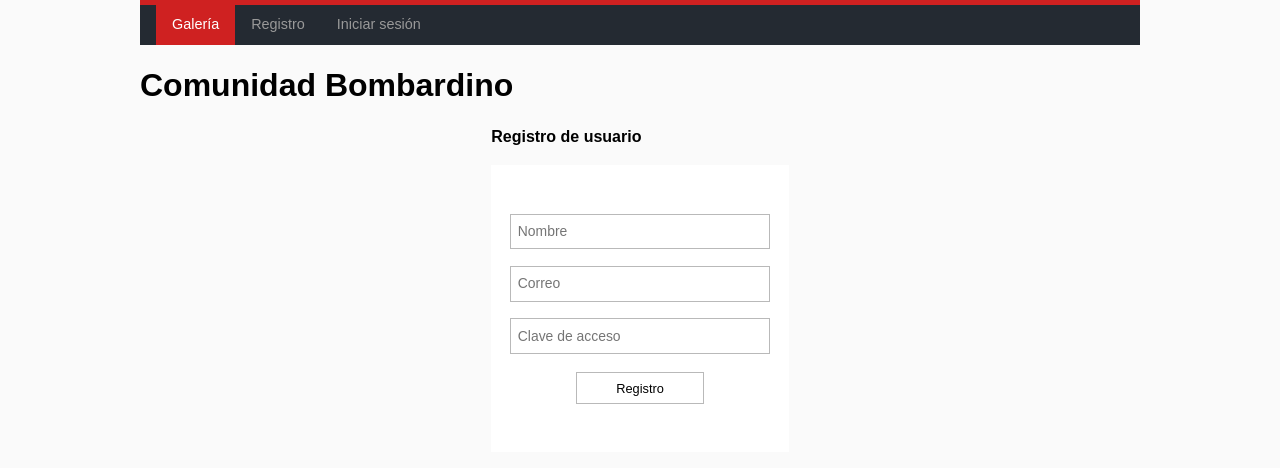
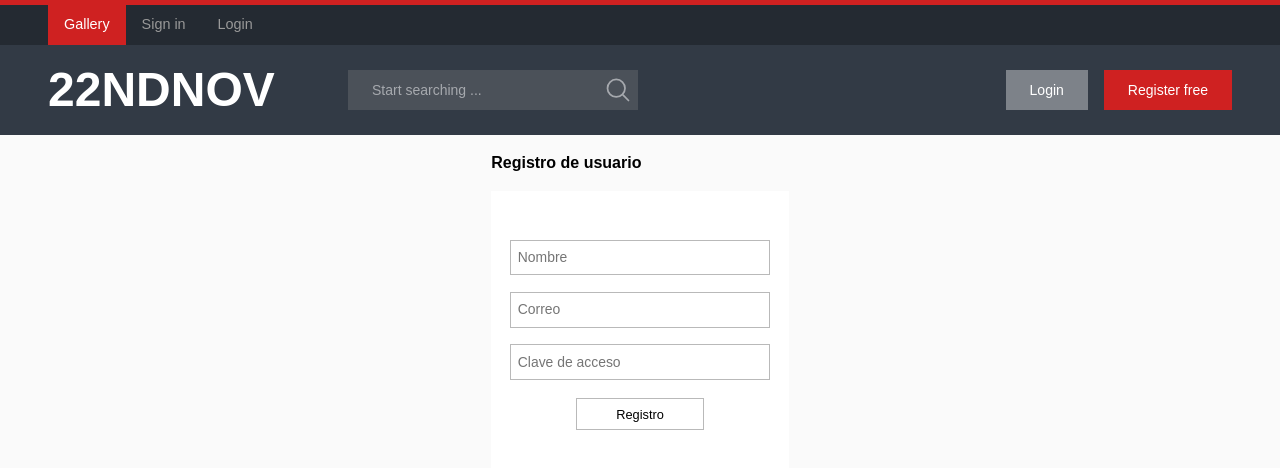
Before and after one commit to AntonioJRuizG/Antonio-Ruiz-Final-Project-front-202301-mad, a React (Create React App) app: page /registro in a window 1280 px wide. Shown: the top 468 px of the page. Built offline with nearby package versions, Linux system fonts and the light colour scheme; a web font is replaced by a local one.

Commit message:
Change header style

```diff
--- a/src/common/components/header/header.style.module.scss
+++ b/src/common/components/header/header.style.module.scss
@@ -5,7 +5,7 @@
   background-color: $backgroud-color;
   display: flex;
   flex-direction: column;
-  gap: 1rem;
+  gap: 0;
   height: fit-content;
   padding-left: 0;
   padding-right: 0;
@@ -18,12 +18,110 @@
     display: flex;
     justify-content: space-between;
     align-items: center;
+    background-color: $tertiary-color;
+    height: 90px;
+    padding-right: $body_padding;
+    padding-left: $body_padding;
+
     .headerTitle {
-      color: $text_default_light_color;
+      color: $quaternary-color;
       font-family: $font_default_family;
-      font-size: 2rem;
+      font-size: 48px;
       min-width: 300px;
-      font-weight: bold;
+    }
+
+    .headerButtonsContainer {
+      display: flex;
+      flex-direction: row;
+      gap: 1rem;
+      align-items: center;
+      justify-content: space-between;
+      width: 100%;
+      height: 40px;
+
+      .headerButtons {
+        display: flex;
+        justify-content: space-between;
+        gap: 1rem;
+        height: 40px;
+        align-items: center;
+
+        a {
+          font-family: $font_default_family;
+          font-size: 14px;
+          display: flex;
+          align-items: center;
+          background-color: $octonary-color;
+          height: 40px;
+          color: $quaternary-color;
+          text-decoration: none;
+          padding: 0 1.5rem 0 1.5rem;
+          transition: ease 0.2s;
+          white-space: nowrap;
+        }
+
+        a:nth-child(2) {
+          background-color: $primary-color;
+        }
+
+        a:hover {
+          background-color: $secondary-color;
+          color: $quaternary-color;
+          transition: ease 0.5s;
+        }
+      }
+
+      .headerSearchBoxContainer {
+        display: flex;
+        align-items: center;
+        height: 100%;
+      }
+
+      .headerSearchBox {
+        height: 40px;
+        width: 250px;
+        font-family: $font_default_family;
+        background-color: $quinary-color;
+        color: $quaternary-color;
+        font-size: 14px;
+        padding-left: 1.5rem;
+        border: none;
+        outline: none;
+      }
+
+      .headerSearchBtn {
+        height: 40px;
+        width: 40px;
+        border-radius: 0px;
+        border: none;
+        background-color: $quinary-color;
+        color: $senary-color;
+        cursor: pointer;
+      }
+
+      .headerSearchBox::placeholder {
+        color: $senary-color;
+      }
+
+      .headerSearchBox:focus {
+        border: none;
+      }
     }
   }
 }
+
+@media (max-width: 950px) {
+  .header {
+    .headerTitleContainer {
+      align-items: flex-start;
+      flex-direction: column;
+      height: 190px;
+      justify-content: flex-start;
+
+      .headerButtonsContainer {
+        flex-direction: column;
+        align-items: flex-start;
+      }
+    }
+  }
+}
--- a/src/common/components/header/header.tsx
+++ b/src/common/components/header/header.tsx
@@ -1,6 +1,14 @@
-import { CurrentUserName } from "../../../features/user/components/current.user/current.user";
+import { Link } from "react-router-dom";
+import { MenuOptions } from "../../../app/app";
 import { Menu } from "../menu/menu";
 import style from "./header.style.module.scss";
+import SearchIcon from "../../icons/search.icon";
+
+export const menuOptionsPublic: MenuOptions[] = [
+  { id: "1", label: "Login", path: "/iniciar_sesion" },
+  { id: "2", label: "Register free", path: "/registro" },
+];
+
 export function Header() {
   return (
     <header className={style.header}>
@@ -8,8 +16,27 @@ export function Header() {
         <Menu></Menu>
       </div>
       <div className={style.headerTitleContainer}>
-        <h1 className={style.headerTitle}>Comunidad Bombardino</h1>
-        <CurrentUserName></CurrentUserName>
+        <h1 className={style.headerTitle}>22NDNOV</h1>
+        <div className={style.headerButtonsContainer}>
+          <div className={style.headerSearchBoxContainer}>
+            <input
+              className={style.headerSearchBox}
+              type="text"
+              placeholder="Start searching ..."
+            />
+            <button className={style.headerSearchBtn}>
+              <SearchIcon></SearchIcon>
+            </button>
+          </div>
+          <div className={style.headerButtons}>
+            {menuOptionsPublic.map((menuOpt) => (
+              <Link key={menuOpt.id} to={menuOpt.path}>
+                {menuOpt.label}
+              </Link>
+            ))}
+          </div>
+        </div>
+        {/* <CurrentUserName></CurrentUserName> */}
       </div>
     </header>
   );
--- a/src/common/components/menu.list/menu.list.style.module.scss
+++ b/src/common/components/menu.list/menu.list.style.module.scss
@@ -14,6 +14,7 @@ li {
     text-decoration: none;
     padding: 0 1rem 0 1rem;
     transition: ease 0.2s;
+    white-space: nowrap;
   }
 
   a:hover {
--- a/src/common/components/menu/menu.tsx
+++ b/src/common/components/menu/menu.tsx
@@ -8,14 +8,14 @@ import { LogoutBtn } from "../../../features/user/components/logout/logout.btn";
 import { MenuOptions } from "../../../app/app";
 
 export const menuOptionsPrivate: MenuOptions[] = [
-  { id: "1", label: "Galería", path: "/" },
-  { id: "2", label: "Añadir", path: "/nuevo_bombardino" },
+  { id: "1", label: "Gallery", path: "/" },
+  { id: "2", label: "Add", path: "/nuevo_bombardino" },
 ];
 
 export const menuOptionsPublic: MenuOptions[] = [
-  { id: "1", label: "Galería", path: "/" },
-  { id: "3", label: "Registro", path: "/registro" },
-  { id: "4", label: "Iniciar sesión", path: "/iniciar_sesion" },
+  { id: "1", label: "Gallery", path: "/" },
+  { id: "3", label: "Sign in", path: "/registro" },
+  { id: "4", label: "Login", path: "/iniciar_sesion" },
 ];
 
 export function Menu() {
--- /dev/null
+++ b/src/common/icons/search.icon.jsx
@@ -0,0 +1,18 @@
+export default function SearchIcon() {
+  return (
+    <svg
+      xmlns="http://www.w3.org/2000/svg"
+      fill="none"
+      viewBox="0 0 24 24"
+      stroke-width="1.5"
+      stroke="currentColor"
+      class="w-6 h-6"
+    >
+      <path
+        stroke-linecap="round"
+        stroke-linejoin="round"
+        d="M21 21l-5.197-5.197m0 0A7.5 7.5 0 105.196 5.196a7.5 7.5 0 0010.607 10.607z"
+      />
+    </svg>
+  );
+}
--- a/src/features/user/components/logout/logout.btn.tsx
+++ b/src/features/user/components/logout/logout.btn.tsx
@@ -18,7 +18,7 @@ export function LogoutBtn() {
 
   return (
     <button className={style.mainMenuBtn} onClick={() => handlerLogout()}>
-      Cerrar sesión
+      Log out
     </button>
   );
 }
--- a/src/index.scss
+++ b/src/index.scss
@@ -75,7 +75,6 @@ Default styling
 body {
   background-color: $backgroud_color;
   margin: auto;
-  max-width: 1000px;
   min-height: 100vh;
   text-align: center;
 }
--- a/src/style/variables.scss
+++ b/src/style/variables.scss
@@ -1,8 +1,8 @@
 // Overall site style
 $backgroud_color: #fafafa;
-$body_padding: 1rem;
+$body_padding: 3rem;
 $border-radius-1: 0;
-$font_default_family: "OpenSansYtoKRegular", sans-serif;
+$font_default_family: sans-serif;
 $gallery_item_background_color: white;
 $min_screen_with: 300px;
 $text_default_light_color: #000000;
@@ -16,6 +16,7 @@ $quaternary-color: #ffffff;
 $quinary-color: #4b5159;
 $senary-color: #a6a9ae;
 $septenary-color: #999999;
+$octonary-color: #7d8289;
 
 // Gallery cards
 $min_height_card: 300px;
```
Also changed, not shown: 1 other file (tests, documents, lock files or other folders).
